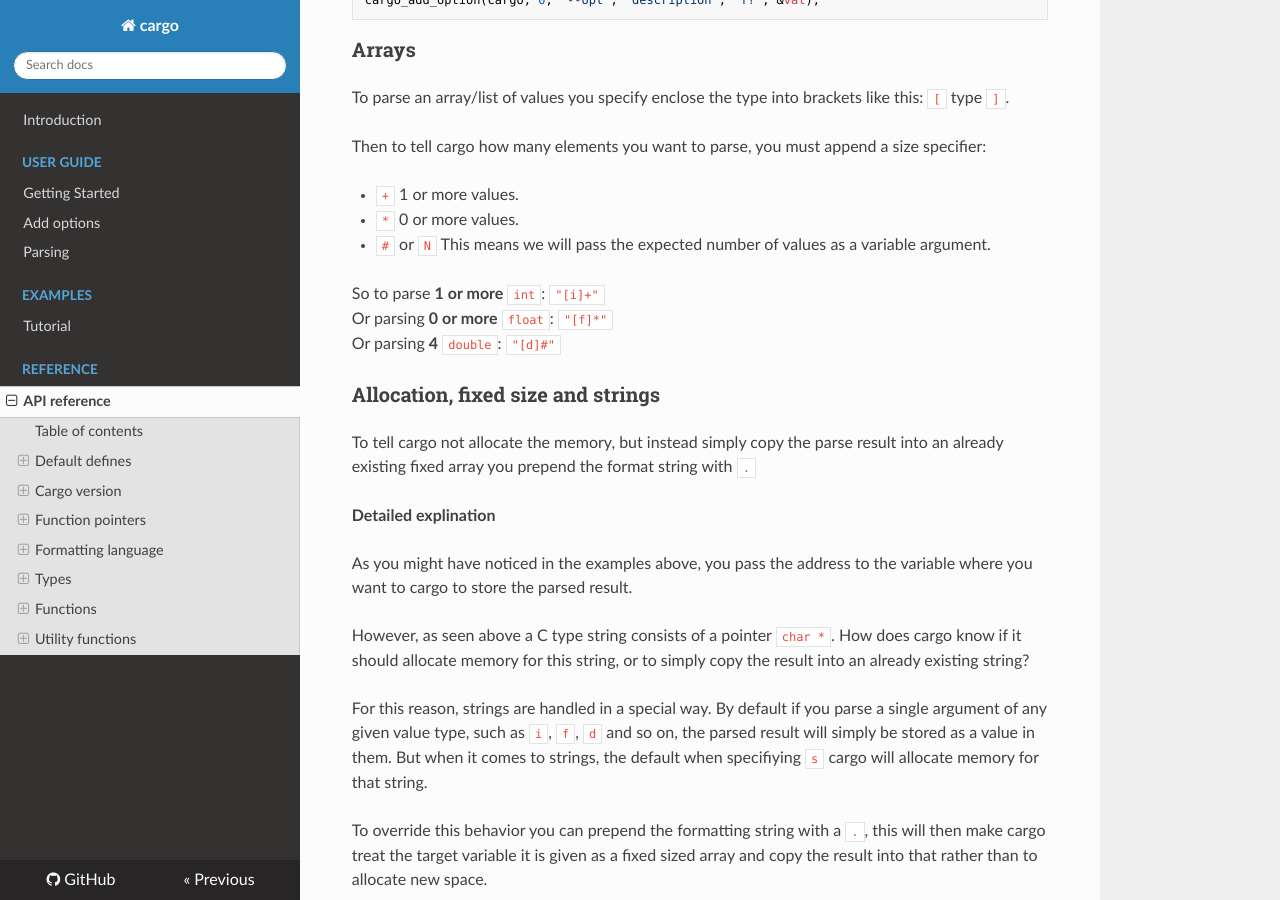
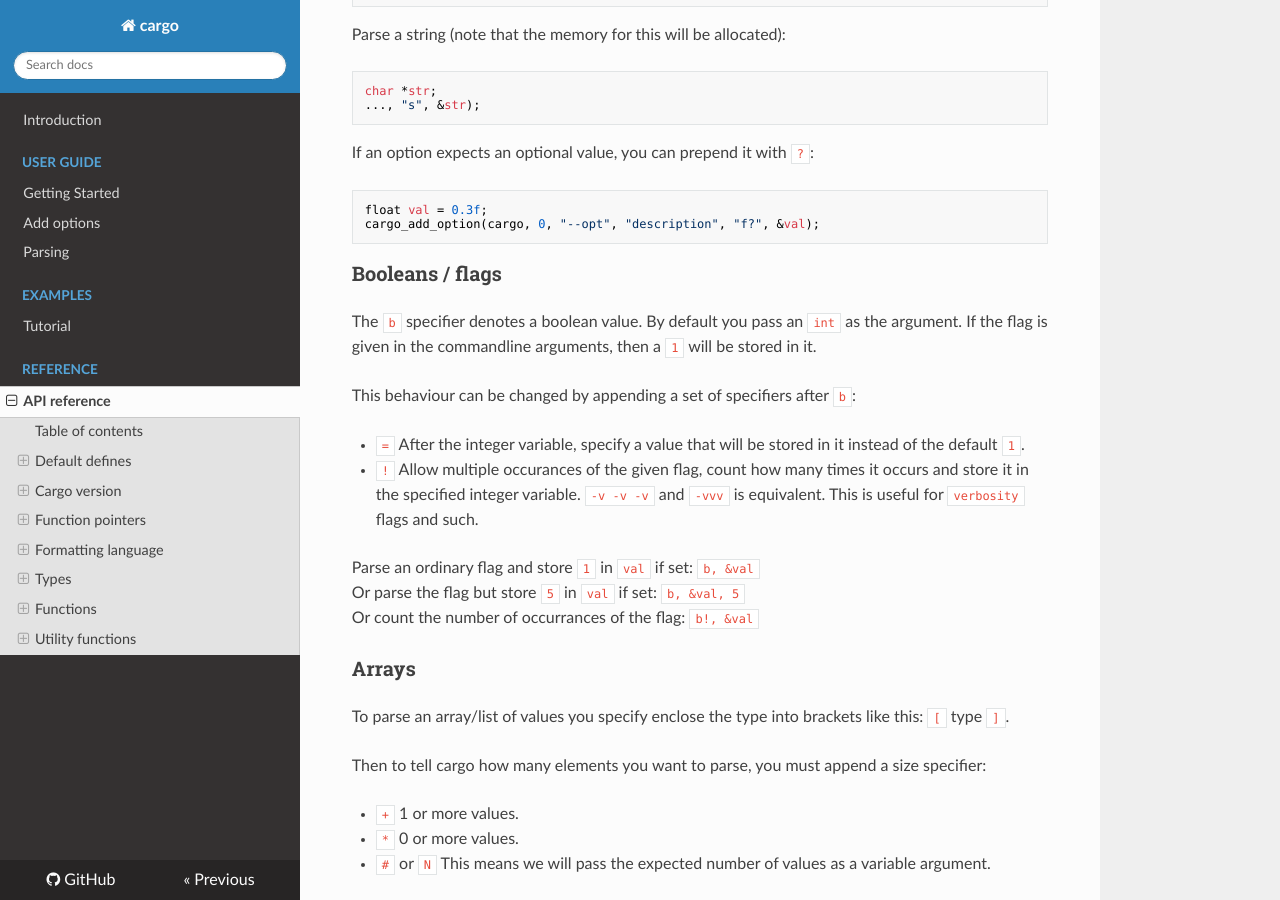
Before and after one commit to JoakimSoderberg/cargo, an MkDocs documentation site: the page built from docs/api.md, in a window 1280 px wide and 900 px high, scrolled down 6525 px. Built offline with MkDocs 1.6.1, drawn with Linux system fonts in a browser that asks for light colours; nearby versions of some CDN libraries; old or Windows-style settings are respelled for this version of MkDocs; some of the changed text lies outside the part shown.

Commit message:
Update docs

````diff
--- a/docs/api.md
+++ b/docs/api.md
@@ -114,7 +114,7 @@ You can read more about adding custom parser callbacks in the [add options guide
 
 ## Formatting language ##
 
-This is the language used by the [`cargo_add_option`](api.md#cargo_add_option) function.
+This is the language used by the [`cargo_add_option`](api.md#cargo_add_option) function. To help in learning this language cargo comes with a small helper program [`cargo_helper`](adding.md#help-with-format-strings) that lets you input a variable declaration such as `int *vals` and will give you examples of API calls you can use to parse it.
 
 ### Examples ###
 
@@ -124,6 +124,12 @@ These examples is what you would pass as `fmt` string, and the `...` variable ar
 
 * `"i", &val`
   Parse a single integer into `int val`.
+* `"b", &val`
+  Parse an option as a flag without any arguments. Stores `1` in `val` by default.
+* `"b=", &val, 5`
+  Parse an option as a flag. Stores 5 in `val`.
+* `"b!", &val`
+  Parse an option as a flag. Allow multiple occurances, count them and store the result in `val`.
 * `"f", &val`
   Parse a single float into `float val`.
 * `"d", &val`
@@ -187,6 +193,19 @@ If an option expects an optional value, you can prepend it with `?`:
 float val = 0.3f;
 cargo_add_option(cargo, 0, "--opt", "description", "f?", &val);
 ```
+
+### Booleans / flags
+
+The `b` specifier denotes a boolean value. By default you pass an `int` as the argument. If the flag is given in the commandline arguments, then a `1` will be stored in it.
+
+This behaviour can be changed by appending a set of specifiers after `b`:
+
+- `=` After the integer variable, specify a value that will be stored in it instead of the default `1`.
+- `!` Allow multiple occurances of the given flag, count how many times it occurs and store it in the specified integer variable. `-v -v -v` and `-vvv` is equivalent. This is useful for `verbosity` flags and such.
+
+Parse an ordinary flag and store `1` in `val` if set: `b, &val`
+Or parse the flag but store `5` in `val` if set: `b, &val, 5`
+Or count the number of occurrances of the flag: `b!, &val`
 
 ### Arrays
 
````
Also changed, not shown: docs/adding.md (+2 -2 lines).
